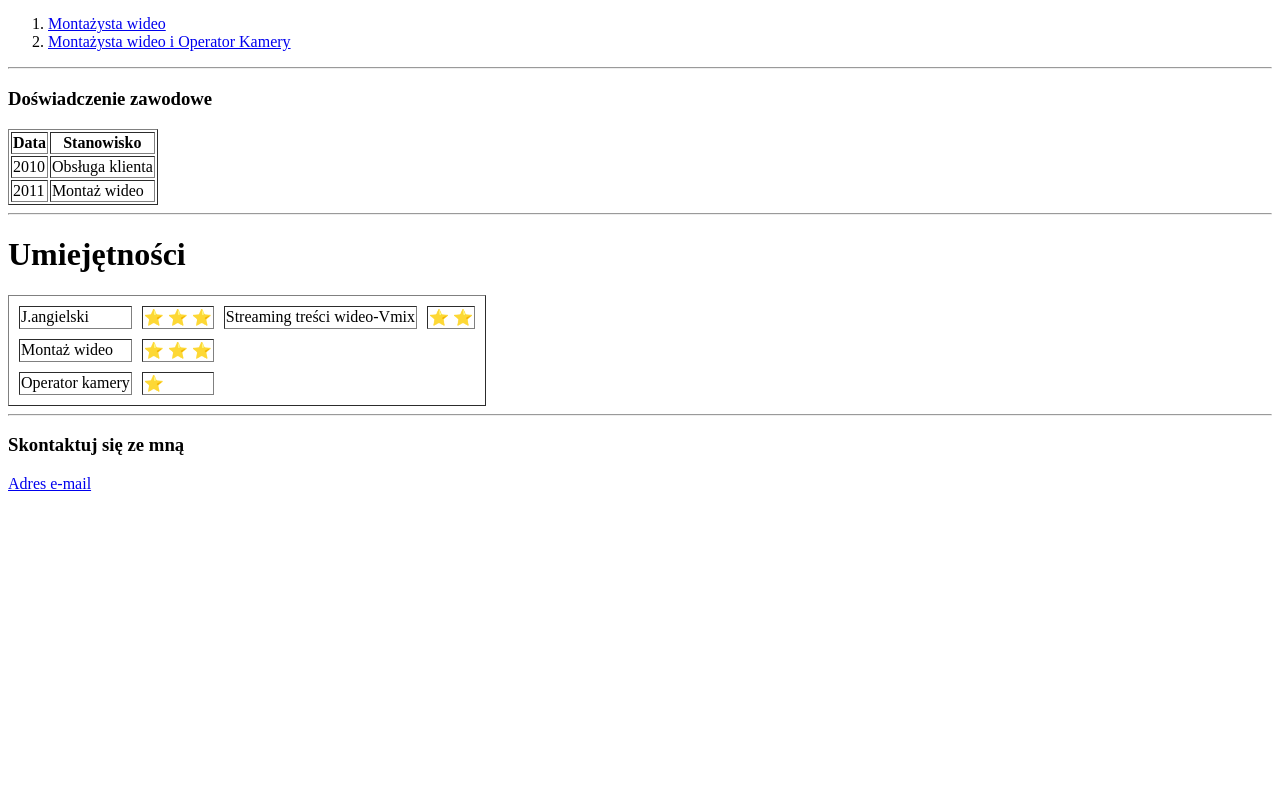
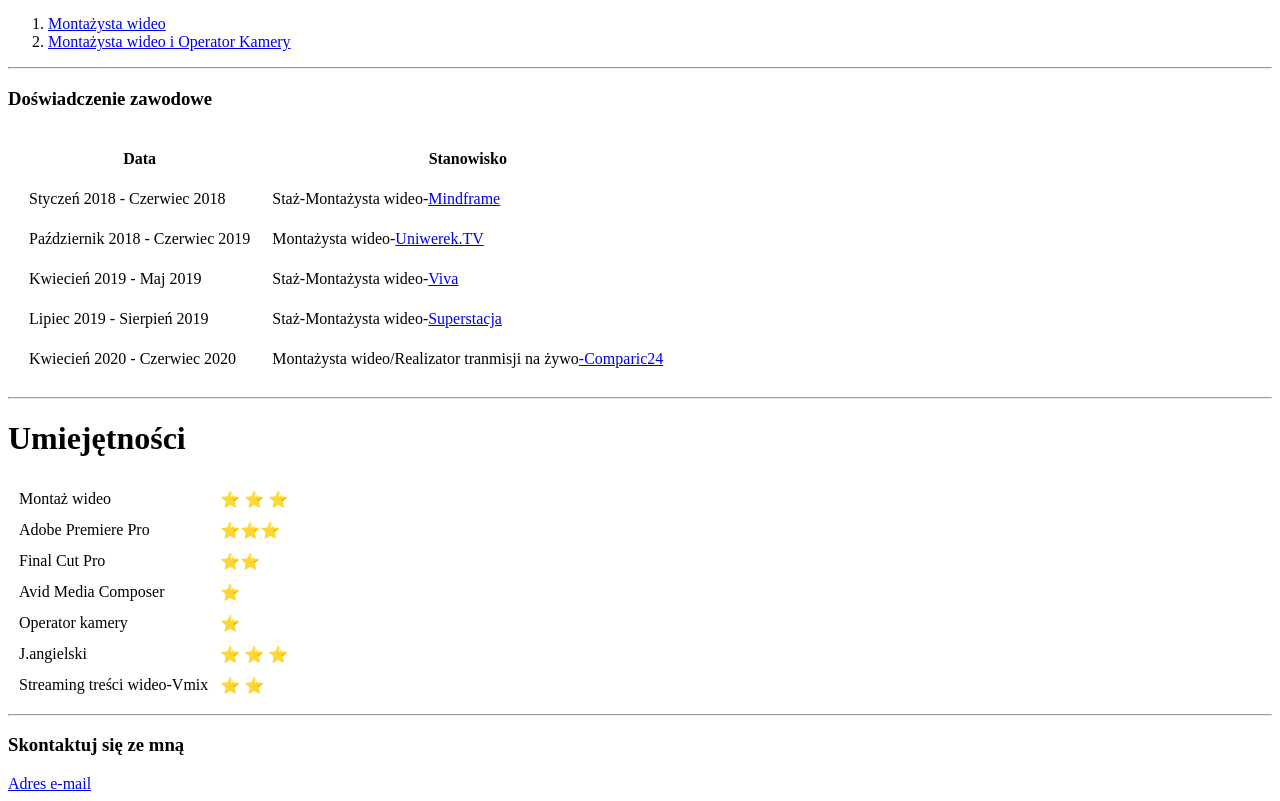
Before and after one commit to wannabefront/portfolio, a plain HTML site: page index.html in a window 1280 px wide. Shown: the part 387-1188 px from the top of the page. Before the commit the page ends 888 px from the top, so only its background shows below. Drawn offline with Linux system fonts and the light colour scheme.

Commit message:
Update index.html

```diff
--- a/index.html
+++ b/index.html
@@ -27,38 +27,64 @@
   </ol>
   <hr>
   <h3>Doświadczenie zawodowe</h3>
-  <table border="1">
+  <table cellspacing="20">
     <thead>
       <th>Data</th>
       <th>Stanowisko</th>
     </thead>
     <tbody>
-      <tr>
-        <td>2010</td>
-        <td>Obsługa klienta</td>
-      </tr>
-      <tr>
-        <td>2011</td>
-        <td>Montaż wideo</td>
-      </tr>
-    </tbody>
+    <tr>
+      <td>Styczeń 2018 - Czerwiec 2018</td>
+      <td>Staż-Montażysta wideo-<a href="http://mindframe.pl/">Mindframe</a></td>
+    </tr>
+    <tr>
+      <td>Październik 2018 - Czerwiec 2019</td>
+      <td>Montażysta wideo-<a href="https://uniwerek.tv/">Uniwerek.TV</a></td>
+    </tr>
+    <tr>
+      <td>Kwiecień 2019 - Maj 2019</td>
+      <td>Staż-Montażysta wideo-<a href="https://viva.pl/">Viva</a></td>
+    </tr>
+    <tr>
+      <td>Lipiec 2019 - Sierpień 2019</td>
+      <td>Staż-Montażysta wideo-<a href="https://www.superstacja.tv/">Superstacja</a></td>
+    </tr>
+    <tr>
+      <td>Kwiecień 2020 - Czerwiec 2020</td>
+      <td>Montażysta wideo/Realizator tranmisji na żywo<a href="https://comparic24.tv/">-Comparic24</a></td>
+    </tr>
+  </tbody>
   </table>
   <hr>
   <h1>Umiejętności</h1>
-  <table border="1" cellspacing="10">
-    <tr>
-      <td>J.angielski</td>
-      <td>	&#11088;	&#11088;	&#11088;</td>
-      <td>Streaming treści wideo-Vmix</td>
-      <td>	&#11088;	&#11088;	</td>
-    </tr>
+  <table cellspacing="10">
     <tr>
       <td>Montaż wideo</td>
       <td>	&#11088;	&#11088;	&#11088;</td>
     </tr>
     <tr>
+      <td>Adobe Premiere Pro</td>
+      <td>&#11088;&#11088;&#11088;</td>
+    </tr>
+    <tr>
+      <td>Final Cut Pro</td>
+      <td>&#11088;&#11088;</td>
+    </tr>
+    <tr>
+      <td>Avid Media Composer</td>
+      <td>&#11088;</td>
+    </tr>
+    <tr>
       <td>Operator kamery</td>
       <td>	&#11088;</td>
+    </tr>
+    <tr>
+      <td>J.angielski</td>
+      <td>	&#11088;	&#11088;	&#11088;</td>
+    </tr>
+    <tr>
+      <td>Streaming treści wideo-Vmix</td>
+      <td>	&#11088;	&#11088;	</td>
     </tr>
   </table>
   <hr>
```
